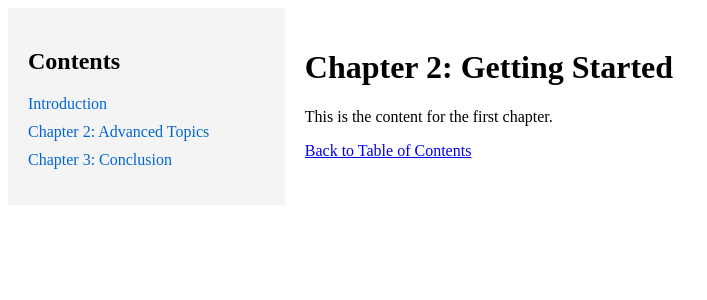
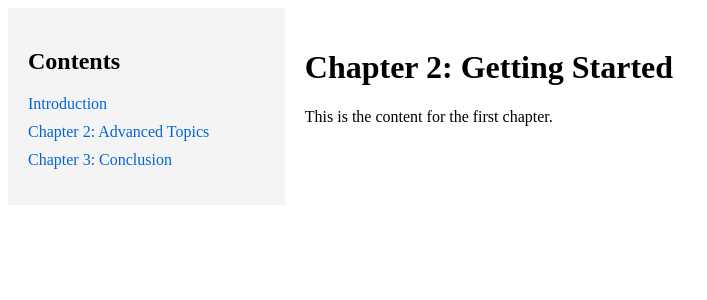
Before and after one commit to mohangiri1/espresso, a Jekyll site: the page built from docs/chapter2.md, in a window 1280 px wide. Shown: the top 300 px of the page, without its empty margins (0-707 px from the left). Built offline with Jekyll 4.4.1, drawn with Linux system fonts in a browser that asks for light colours; our own code applies the rules of GitHub Pages for plain Markdown files.

Commit message:
Update chapter2.md

```diff
--- a/docs/chapter2.md
+++ b/docs/chapter2.md
@@ -5,5 +5,3 @@ title: Chapter 1: Getting Started
 # Chapter 2: Getting Started
 
 This is the content for the first chapter.
-
-[Back to Table of Contents](index.md)
```
